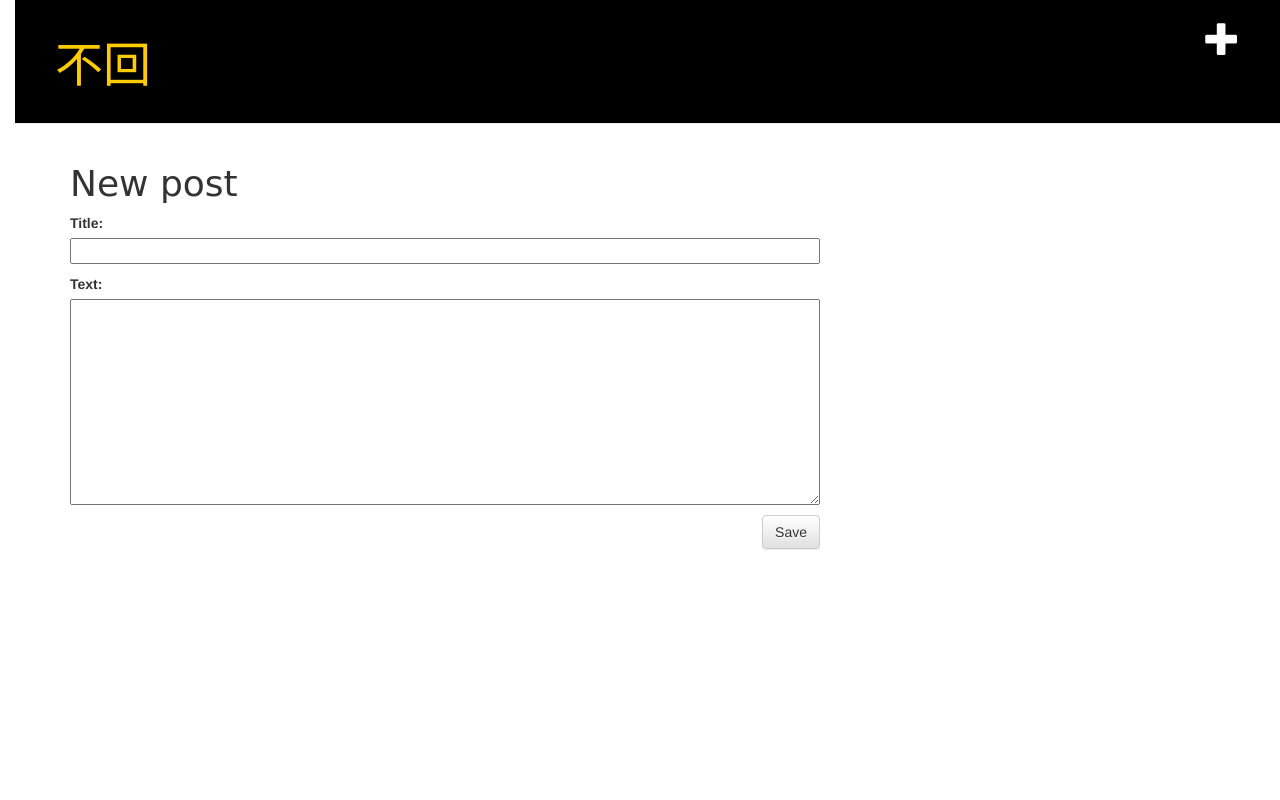
After one commit to luciferzz1/my-first-blog, a Django app: page /post/new/ in a window 1280 px wide. The commit adds this page. Run offline with Django 3.2, Linux system fonts and the light colour scheme; the visitor is signed in with stand-in values (Sample User, id 1); some libraries are stand-ins or nearby versions.

Commit message:
Added views to create/edit blog post inside the site.

```diff
--- /dev/null
+++ b/blog/forms.py
@@ -0,0 +1,9 @@
+from django import forms
+
+from .models import Post
+
+class PostForm(forms.ModelForm):
+
+    class Meta:
+        model = Post
+        fields = ('title', 'text',)
--- /dev/null
+++ b/blog/static/css/blog.css
@@ -0,0 +1,54 @@
+body {
+        padding-left: 15px;
+    }
+h1 a {
+        color: #FCA205;
+        font-family: 'Hanzipen SC';
+    }
+.page-header {
+        background-color: black;
+        margin-top: 0;
+        padding: 20px 20px 20px 40px;
+    }
+
+.page-header h1, .page-header h1 a, .page-header h1 a:visited, .page-header h1 a:active {
+        color: #FFCC00;
+        font-size: 36pt;
+        text-decoration: none;
+    }
+
+.content {
+        margin-left: 40px;
+    }
+
+h1, h2, h3, h4 {
+        font-family: 'Microsoft YaHei', cursive;
+    }
+
+.date {
+        float: right;
+        color: #828282;
+    }
+
+.save {
+        float: right;
+    }
+
+.post-form textarea, .post-form input {
+        width: 100%;
+    }
+
+.top-menu, .top-menu:hover, .top-menu:visited {
+        color: #ffffff;
+        float: right;
+        font-size: 26pt;
+        margin-right: 20px;
+    }
+
+.post {
+        margin-bottom: 70px;
+    }
+
+.post h1 a, .post h1 a:visited {
+        color: #000000;
+    }
--- /dev/null
+++ b/blog/templates/blog/base.html
@@ -0,0 +1,26 @@
+{% load static %}
+    <html>
+        <head>
+            <title>不回</title>
+            <link rel="stylesheet" href="//maxcdn.bootstrapcdn.com/bootstrap/3.2.0/css/bootstrap.min.css">
+            <link rel="stylesheet" href="//maxcdn.bootstrapcdn.com/bootstrap/3.2.0/css/bootstrap-theme.min.css">
+            <link rel="stylesheet" href="{% static 'css/blog.css' %}">
+			<link href="//fonts.googleapis.com/css?family=Lobster&subset=latin,latin-ext" rel="stylesheet" type="text/css">
+        </head>
+        <body>
+        <div class="page-header">
+		{% if user.is_authenticated %}
+		<a href="{% url 'post_new' %}" class="top-menu"><span class="glyphicon glyphicon-plus"></span></a>
+		{% endif %}
+            <h1><a href="/">不回</a></h1>
+        </div>
+        <div class="content container">
+            <div class="row">
+                <div class="col-md-8">
+                {% block content %}
+                {% endblock %}
+                </div>
+            </div>
+        </div>
+    </body>
+    </html>
--- /dev/null
+++ b/blog/templates/blog/post_edit.html
@@ -0,0 +1,9 @@
+{% extends 'blog/base.html' %}
+
+    {% block content %}
+        <h1>New post</h1>
+        <form method="POST" class="post-form">{% csrf_token %}
+            {{ form.as_p }}
+            <button type="submit" class="save btn btn-default">Save</button>
+        </form>
+    {% endblock %}
--- a/blog/urls.py
+++ b/blog/urls.py
@@ -3,4 +3,7 @@ from django.urls import path
 from . import views
 urlpatterns = [
    path('', views.post_list, name='post_list'),
+   path('post/<int:pk>/', views.post_detail, name='post_detail'),
+   path('post/new/', views.post_new, name='post_new'),
+   path('post/<int:pk>/edit/', views.post_edit, name='post_edit'),
 ]
--- a/blog/views.py
+++ b/blog/views.py
@@ -1,8 +1,42 @@
 from django.shortcuts import render
 from django.utils import timezone
 from .models import Post
+from django.shortcuts import render, get_object_or_404
+from .forms import PostForm
+from django.shortcuts import redirect
 # Create your views here.
+def post_detail(request, pk):
+    post = get_object_or_404(Post, pk=pk)
+    return render(request, 'blog/post_detail.html', {'post': post})
 
 def post_list(request):
     posts = Post.objects.filter(published_date__lte=timezone.now()).order_by('published_date')
     return render(request, 'blog/post_list.html', {'posts': posts})
+
+
+def post_new(request):
+    if request.method == "POST":
+        form = PostForm(request.POST)
+        if form.is_valid():
+            post = form.save(commit=False)
+            post.author = request.user
+            post.published_date = timezone.now()
+            post.save()
+            return redirect('post_detail', pk=post.pk)
+    else:
+        form = PostForm()
+    return render(request, 'blog/post_edit.html', {'form': form})
+
+def post_edit(request, pk):
+    post = get_object_or_404(Post, pk=pk)
+    if request.method == "POST":
+        form = PostForm(request.POST, instance=post)
+        if form.is_valid():
+            post = form.save(commit=False)
+            post.author = request.user
+            post.published_date = timezone.now()
+            post.save()
+            return redirect('post_detail', pk=post.pk)
+    else:
+        form = PostForm(instance=post)
+    return render(request, 'blog/post_edit.html', {'form': form})
--- a/mysite/settings.py
+++ b/mysite/settings.py
@@ -55,7 +55,7 @@ ROOT_URLCONF = 'mysite.urls'
 TEMPLATES = [
     {
         'BACKEND': 'django.template.backends.django.DjangoTemplates',
-        'DIRS': [],
+        'DIRS': [BASE_DIR,'static'],
         'APP_DIRS': True,
         'OPTIONS': {
             'context_processors': [
```
Also changed, not shown: blog/templates/blog/post_detail.html (added, +16 -0 lines), blog/templates/blog/post_list.html (+10 -11 lines).
